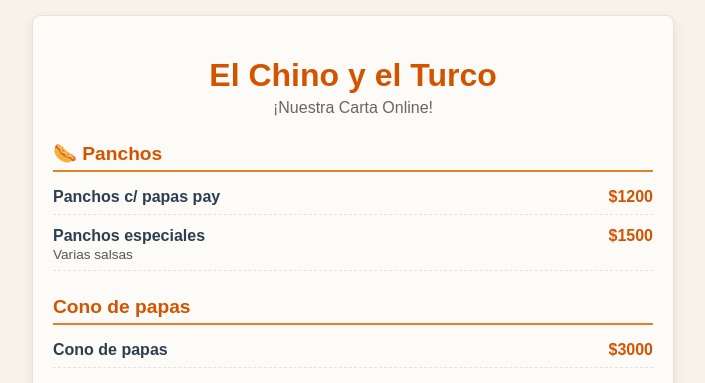
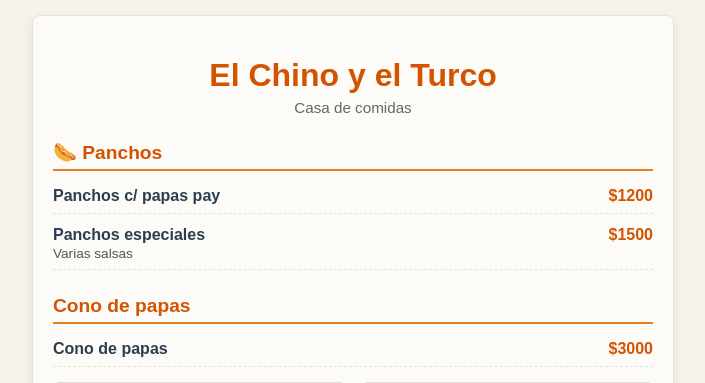
Before and after one commit to santinosuarezm-sys/santinosuarezm-sys-menu-el-chino-y-el-turco, a Flask app: page / in a window 1280 px wide. Shown: the top 383 px of the page, without its empty margins (287-992 px from the left). Run offline with Flask 3, Linux system fonts and the light colour scheme.

Commit message:
Update index.html

```diff
--- a/templates/index.html
+++ b/templates/index.html
@@ -30,6 +30,7 @@
             text-align: center;
             color: #666;
             margin-bottom: 25px;
+            font-size: 0.95em;
         }
         h2 {
             border-bottom: 2px solid #e67e22; /* Línea naranja */
@@ -128,7 +129,7 @@
 
     <div class="container">
         <h1>El Chino y el Turco</h1>
-        <div class="subtitulo">¡Nuestra Carta Online!</div>
+        <div class="subtitulo">Casa de comidas</div>
 
         <!-- SECCIÓN 1: PANCHOS -->
         <h2>🌭 Panchos</h2>
```
